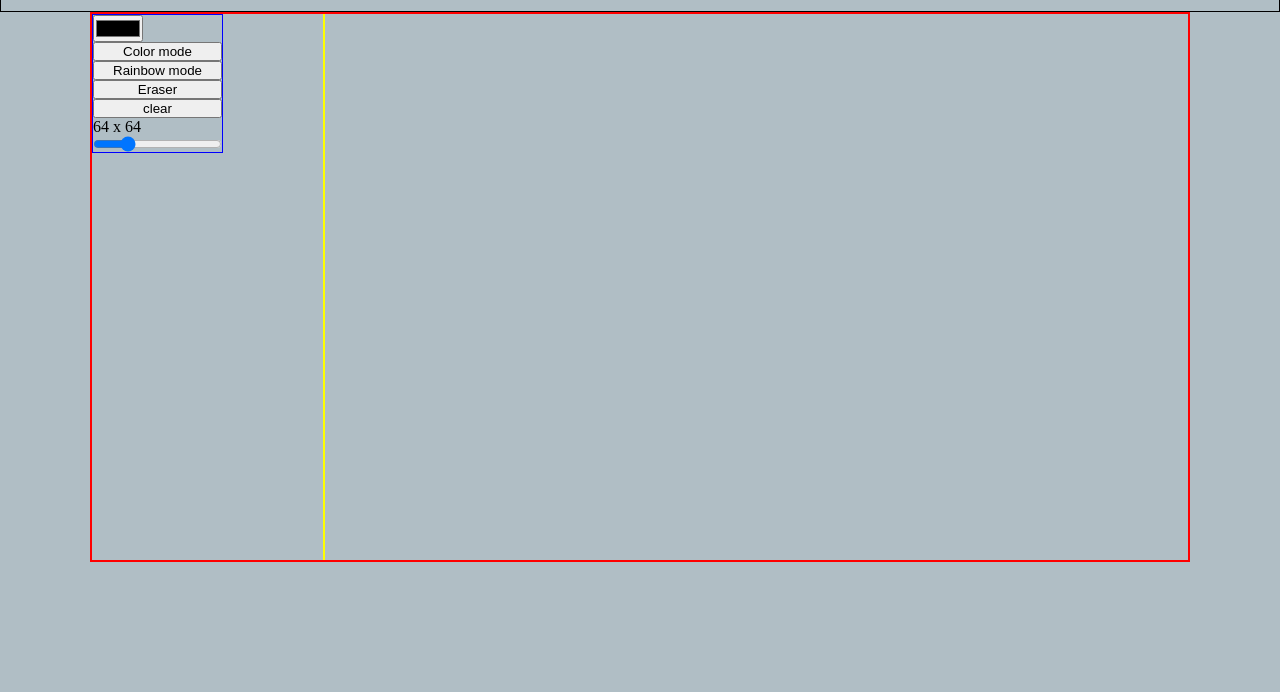
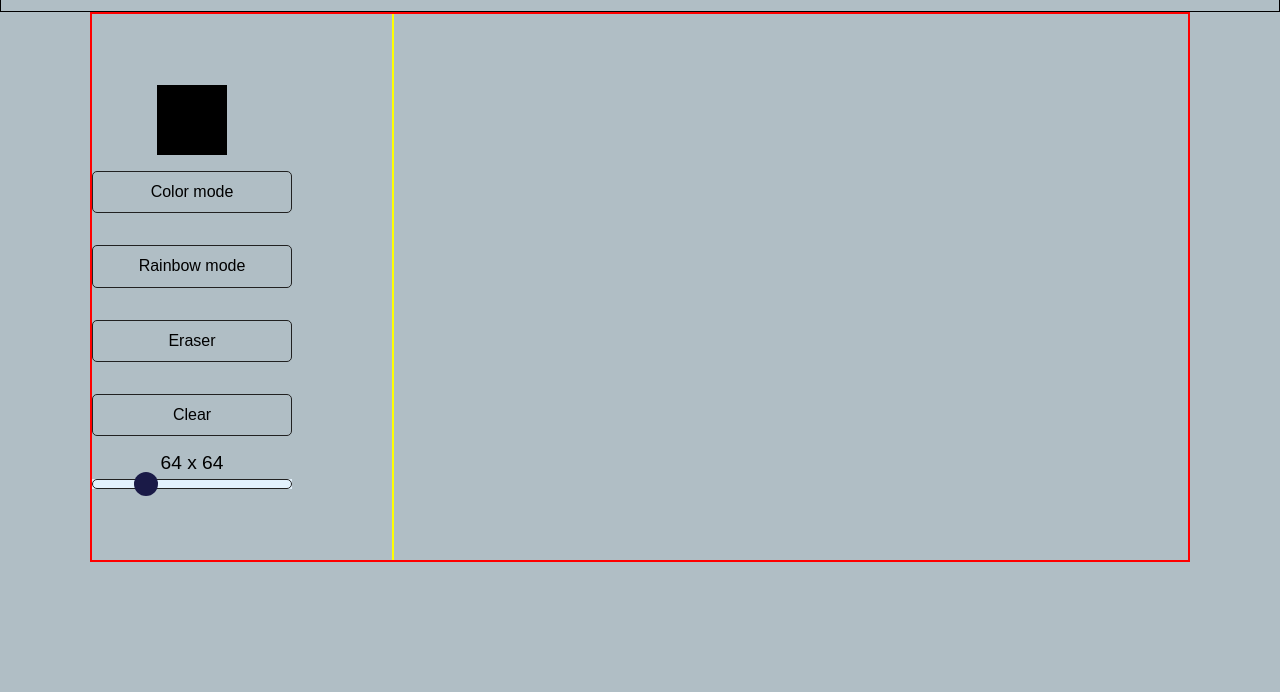
Before and after one commit to yushaushaibu/etch-a-sketch, a plain HTML site: page index.html in a window 1280 px wide. Shown: the part 108-800 px from the top of the page. Drawn offline with Linux system fonts and the light colour scheme.

Commit message:
button and slide css

```diff
--- a/index.html
+++ b/index.html
@@ -14,15 +14,13 @@
         </header>
         <main class="main">
             <div class="settings">
-                <form class="form">
                     <input type="color" name="colorPicker" id="colorPicker">
                     <button class="btn" id="colorMode">Color mode</button>
                     <button class="btn" id="rainbowMode">Rainbow mode</button>
                     <button class="btn" id="eraser">Eraser</button>
-                    <button class="btn" id="clear">clear</button>
+                    <button class="btn" id="clear">Clear</button>
                     <div id="sizeValue" class="size-value">64 x 64</div>
                     <input type="range" id="sizeSlider" min="1" max="64" value="16" >
-                </form>
             </div>
 
             <div id="grid" class="grid">
--- a/style.css
+++ b/style.css
@@ -9,6 +9,20 @@
     3. Footer
 */
 
+:root {
+    --primary-clr: #e3f2fd;
+    --secondary-clr: #212121;
+    --bg-clr: #b0bec5;
+    --theme-clr: #1A1A47;
+
+    --fs: 3rem;
+
+    --ff: Arial, Helvetica, sans-serif;
+
+    --bs: rgba(0, 0, 0, 0.24) 0px 3px 8px,
+          rgba(0, 0, 0, 0.18) 0px 1px 5px;
+}
+
 
 /* 0. Global */
 * {
@@ -18,8 +32,10 @@
 }
 
 body {
-    background: #b0bec5;
+    background: var(--bg-clr);
+    font-family: var(--ff);
 }
+
 
 /* 1. Header */
 .header {
@@ -32,10 +48,12 @@ body {
 
 .header-title {
     font-family: 'Press Start 2P', cursive;
-    font-size: 3rem;
+    color: var(--theme-clr);
+    font-size: var(--fs);
     padding: 1.3rem;
     text-align: center;
 }
+
 
 /* 2. Main */
 .main {
@@ -47,12 +65,95 @@ body {
     margin: 0 auto;
 }
 
+
 /* 2.1. Settings */
-.form {
-    border: 1px solid blue;
+.settings {
     display: flex;
     flex-direction: column;
+    justify-content: center;
+    align-items: center;
+    width: 200px;
+
 }
+
+.btn,
+input[type='color']:active {
+    transition: transform 0.02s ease-in-out;
+    transform: scale(1);
+  }
+
+input[type='color'] {
+    -webkit-appearance: none;
+    width: 70px;
+    height: 70px;
+    border: none;
+    cursor: pointer;
+  }
+
+input[type='color']::-webkit-color-swatch-wrapper {
+    padding: 0;
+  }
+
+input[type='color']::-webkit-color-swatch {
+    border: none;
+    box-shadow: var(--bs);
+  }
+
+.btn {
+    background: var(--bg-clr);
+    font-size: 1rem;
+    padding: .7em 2em;
+    width: 100%;
+    margin: 1em;
+    border-radius: 5px;
+    border: 1px solid var(--secondary-clr);
+    cursor: pointer;
+}
+
+.btn.active {
+    background-color: var(--theme-clr);
+    color: var(--primary-clr);
+}
+
+.btn,
+input[type='color'] {
+    transition: transform 0.7s ease-in-out;
+  }
+
+.btn:hover,
+input[type='color']:hover {
+    transform: scale(1.05);
+  }
+
+.size-value {
+    font-size: 1.2rem;
+    margin-bottom: 5px;
+}
+
+input[type="range"] {
+    -webkit-appearance: none;
+    width: 100%;
+    background-color: var(--primary-clr);
+    cursor: pointer;
+    border: none;
+}
+
+input[type='range']::-webkit-slider-runnable-track {
+    height: 10px;
+    border: 1px solid var(--secondary-clr);
+    border-radius: 25px;
+    background: var(--primary-clr);
+  }
+
+input[type='range']::-webkit-slider-thumb {
+    -webkit-appearance: none;
+    width: 24px;
+    height: 24px;
+    border-radius: 25px;
+    margin-top: -8px;
+    background: var(--theme-clr);
+  }
+
 
 /* 2.2. Grid */
 .grid {
```
